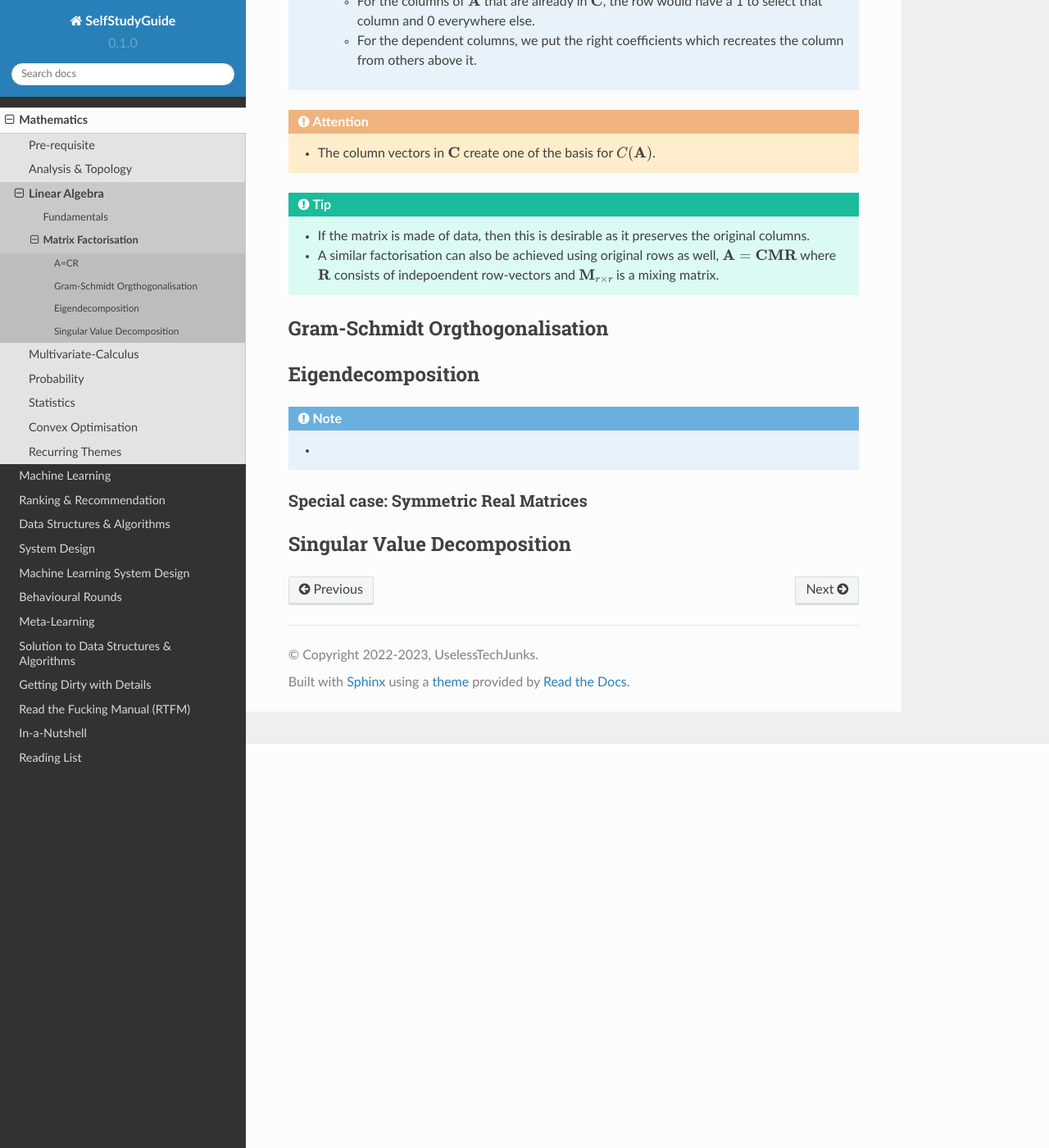
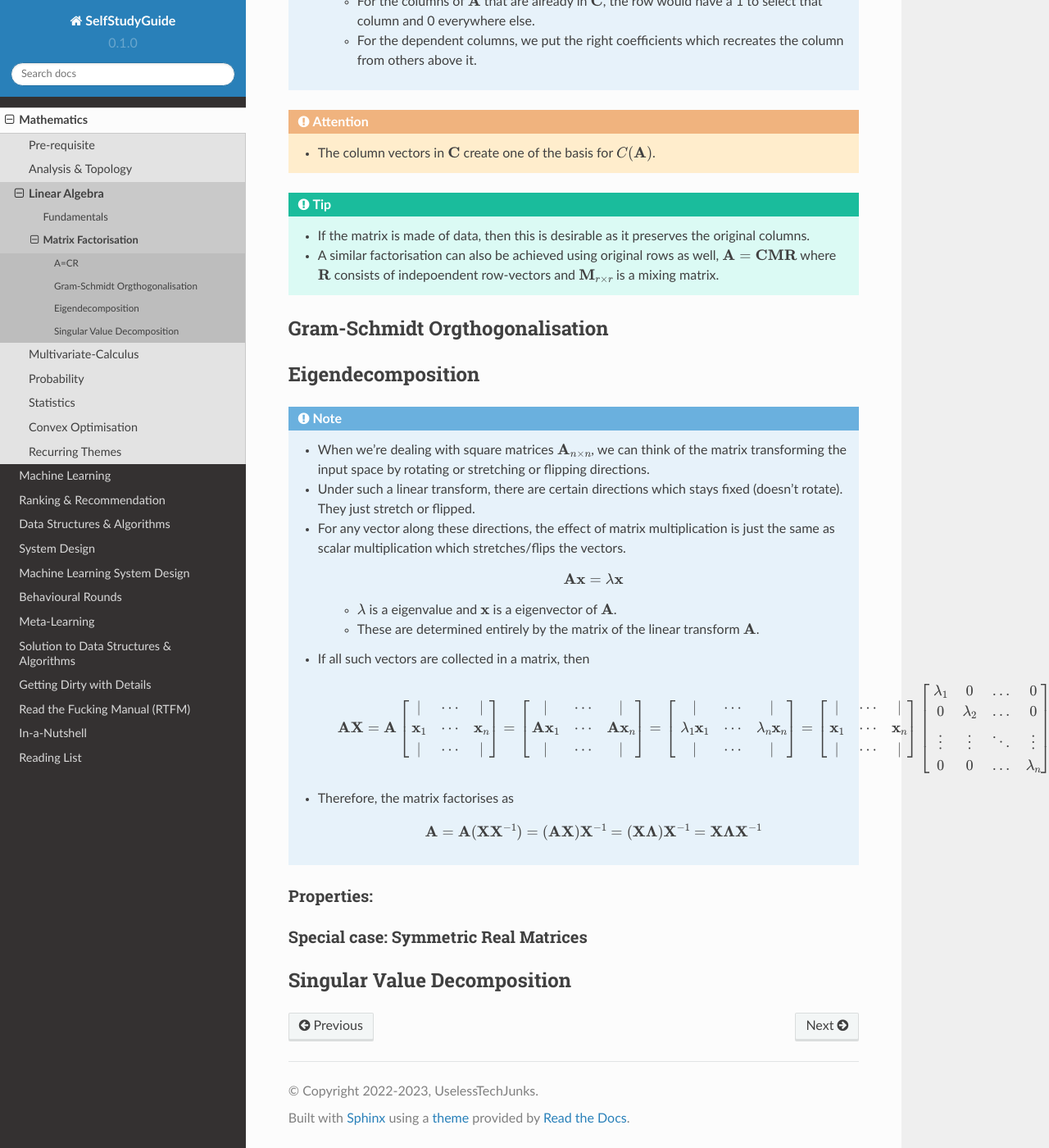
Before and after one commit to uselesstechjunks/leetcode, a Sphinx documentation site: the page built from docs/source/math/linalg/factor.rst, in a window 1280 px wide and 1400 px high, scrolled down 493 px. Shown: the whole window at 82% size. Built offline with Sphinx 7.4.7 and the Read the Docs theme 2.0.0, drawn with Linux system fonts in a browser that asks for light colours.

Commit message:
Update factor.rst

```diff
--- a/docs/source/math/linalg/factor.rst
+++ b/docs/source/math/linalg/factor.rst
@@ -33,7 +33,24 @@ Gram-Schmidt Orgthogonalisation
 Eigendecomposition
 ********************************************************************************
 .. note::
-	*
+	* When we're dealing with square matrices :math:`\mathbf{A}_{n\times n}`, we can think of the matrix transforming the input space by rotating or stretching or flipping directions.
+	* Under such a linear transform, there are certain directions which stays fixed (doesn't rotate). They just stretch or flipped.
+	* For any vector along these directions, the effect of matrix multiplication is just the same as scalar multiplication which stretches/flips the vectors.
+
+		.. math:: \mathbf{A}\mathbf{x}=\lambda\mathbf{x}
+
+		* :math:`\lambda` is a eigenvalue and :math:`\mathbf{x}` is a eigenvector of :math:`\mathbf{A}`.
+		* These are determined entirely by the matrix of the linear transform :math:`\mathbf{A}`.
+	* If all such vectors are collected in a matrix, then
+
+		.. math:: \mathbf{A}\mathbf{X}=\mathbf{A}\begin{bmatrix}|&\cdots&|\\\mathbf{x}_1&\cdots&\mathbf{x}_n\\|&\cdots&|\end{bmatrix}=\begin{bmatrix}|&\cdots&|\\\mathbf{A}\mathbf{x}_1&\cdots&\mathbf{A}\mathbf{x}_n\\|&\cdots&|\end{bmatrix}=\begin{bmatrix}|&\cdots&|\\\lambda_1\mathbf{x}_1&\cdots&\lambda_n\mathbf{x}_n\\|&\cdots&|\end{bmatrix}=\begin{bmatrix}|&\cdots&|\\\mathbf{x}_1&\cdots&\mathbf{x}_n\\|&\cdots&|\end{bmatrix}\begin{bmatrix}\lambda_1 & 0 & \dots & 0 \\ 0 & \lambda_2 & \dots & 0 \\ \vdots & \vdots & \ddots & \vdots \\ 0 & 0 & \dots & \lambda_n\end{bmatrix}=\mathbf{X}\mathbf{\Lambda}
+
+	* Therefore, the matrix factorises as
+
+		.. math:: \mathbf{A}=\mathbf{A}(\mathbf{X}\mathbf{X}^{-1})=(\mathbf{A}\mathbf{X})\mathbf{X}^{-1}=(\mathbf{X}\mathbf{\Lambda})\mathbf{X}^{-1}=\mathbf{X}\mathbf{\Lambda}\mathbf{X}^{-1}
+
+Properties:
+================================================================================
 
 Special case: Symmetric Real Matrices
 ================================================================================
```
